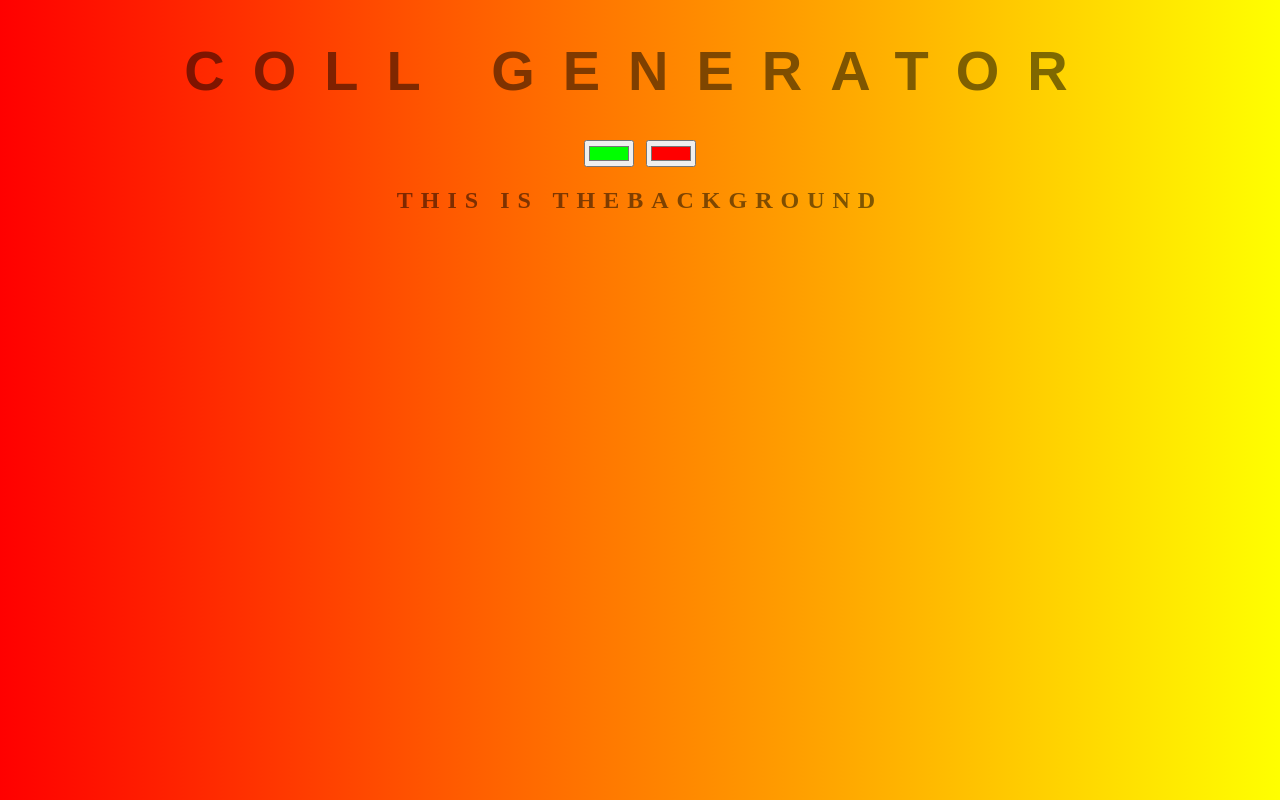
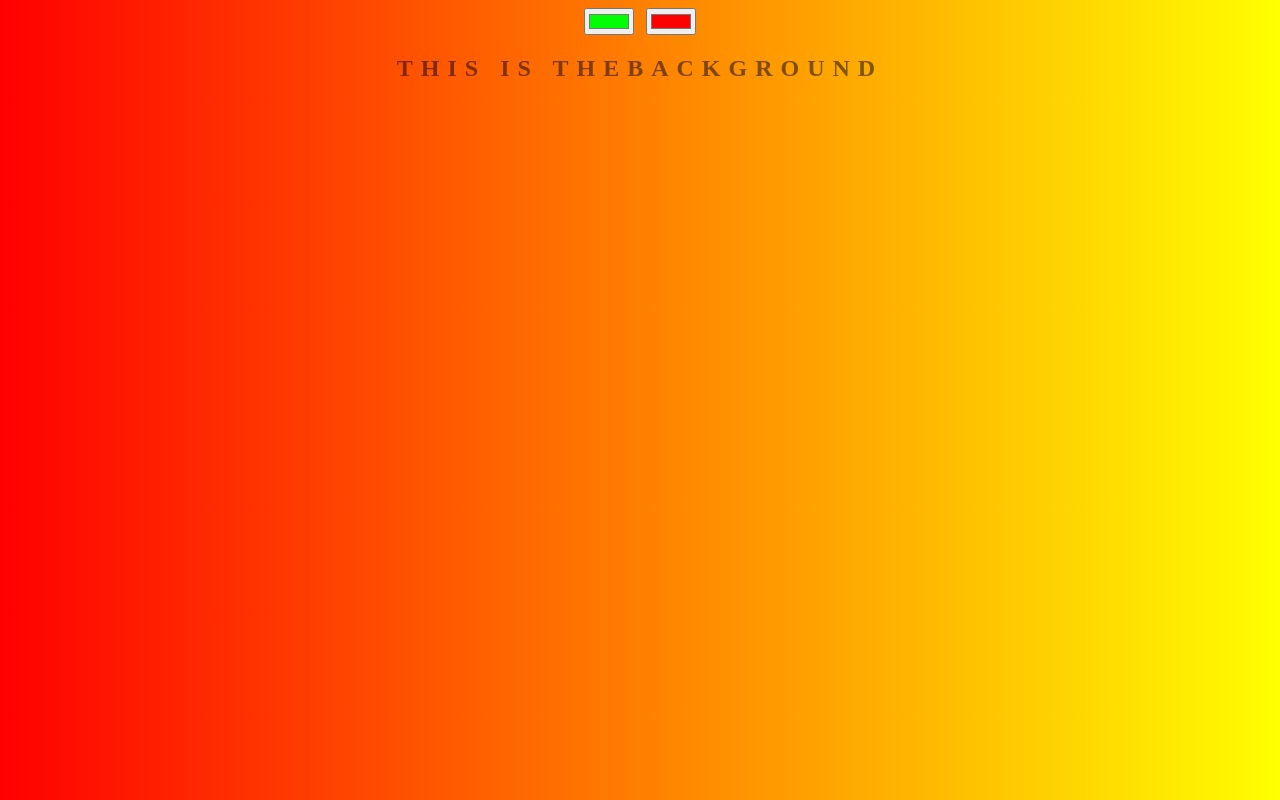
Before and after one commit to margon23/background-generator, a plain HTML site: page index.html in a window 1280 px wide. Drawn offline with Linux system fonts and the light colour scheme.

Commit message:
bir daha degisti

```diff
--- a/index.html
+++ b/index.html
@@ -5,7 +5,6 @@
 	<link rel="stylesheet" type="text/css" href="style.css">
 </head>
 <body id="gradient">
-	<h1>COLL Generator</h1>
 	<input class="color1" type="color" name="color1" value="#00ff00">
 	<input class="color2" type="color" name="color2" value="#ff0000">
 	<h2>This is theBackground</h2>
```
